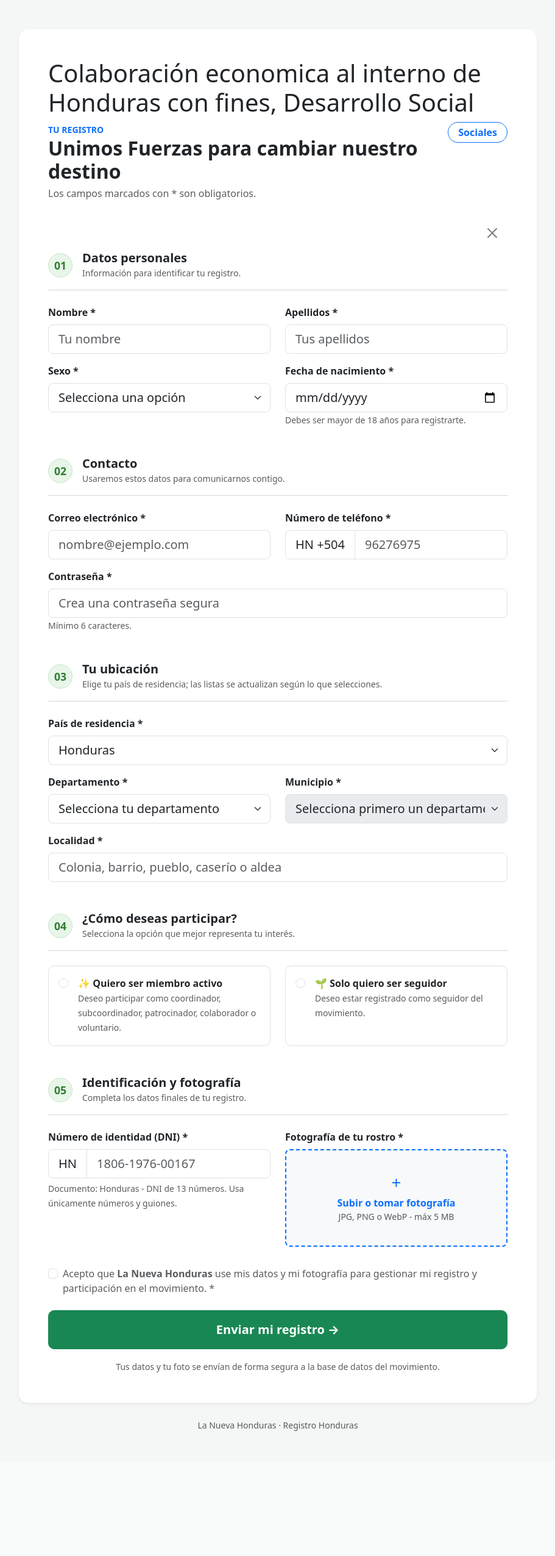
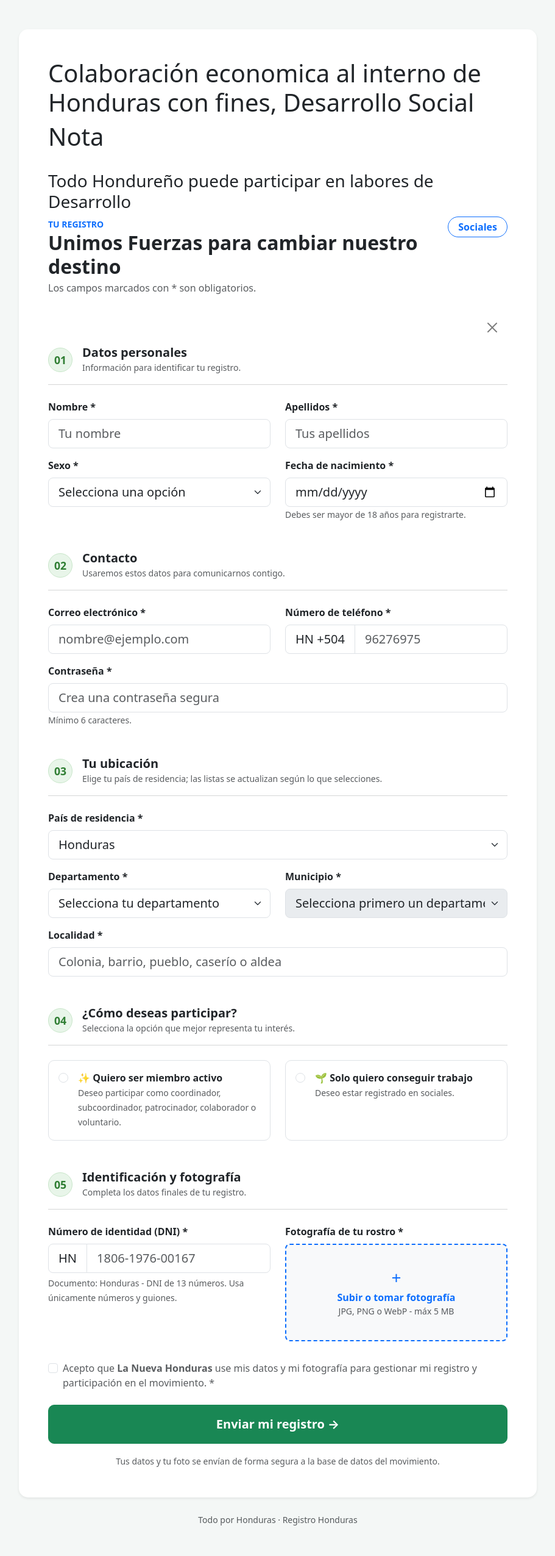
Before and after one commit to brisantos866-bit/appregis, a Flask app: page / in a window 1280 px wide. Shown: the whole page at 61% size, without its empty margins (184-1095 px from the left). Before the commit the page ends 2346 px from the top, so only its background shows below. Run offline with Flask 3, Linux system fonts and the light colour scheme.

Commit message:
Update registro.html

```diff
--- a/templates/registro.html
+++ b/templates/registro.html
@@ -3,7 +3,7 @@
 <head>
     <meta charset="UTF-8">
     <meta name="viewport" content="width=device-width, initial-scale=1.0">
-    <title>Registro - Unidad Honduras</title>
+    <title>Registro - Unidad - Honduras</title>
     <!-- Bootstrap CSS -->
     <link href="https://cdn.jsdelivr.net/npm/bootstrap@5.3.0/dist/css/bootstrap.min.css" rel="stylesheet">
     <!-- Bootstrap Icons -->
@@ -69,6 +69,8 @@
     <div class="card shadow-sm mx-auto" style="max-width: 850px;">
         <div class="card-body p-4 p-md-5">
 <h1>Colaboración economica al interno de Honduras con fines, Desarrollo Social</h1>
+            <h1>Nota</h1><br>
+            <h3>Todo Hondureño puede participar en labores de Desarrollo</h3>
             <!-- Encabezado -->
             <div class="d-flex justify-content-between align-items-start mb-4">
                 <div>
@@ -233,13 +235,13 @@
                         </label>
                     </div>
                     <div class="col-md-6">
-                        <label class="card-radio p-3 d-block h-100" for="seguidor">
+                        <label class="card-radio p-3 d-block h-100" for="socio">
                             <div class="form-check">
                                 <input class="form-check-input mt-1" type="radio" name="tipo_participacion"
                                        id="seguidor" value="seguidor" required>
-                                <label class="form-check-label ms-2" for="seguidor">
-                                    <strong class="d-block text-dark">🌱 Solo quiero ser seguidor</strong>
-                                    <small class="text-muted">Deseo estar registrado como seguidor del movimiento.</small>
+                                <label class="form-check-label ms-2" for="trabajador">
+                                    <strong class="d-block text-dark">🌱 Solo quiero conseguir trabajo</strong>
+                                    <small class="text-muted">Deseo estar registrado en sociales.</small>
                                 </label>
                             </div>
                         </label>
@@ -326,7 +328,7 @@
     </div>
 
     <div class="text-center text-muted mt-4">
-        <small>La Nueva Honduras · Registro Honduras</small>
+        <small>Todo por Honduras · Registro Honduras</small>
     </div>
 </div>
 
```
